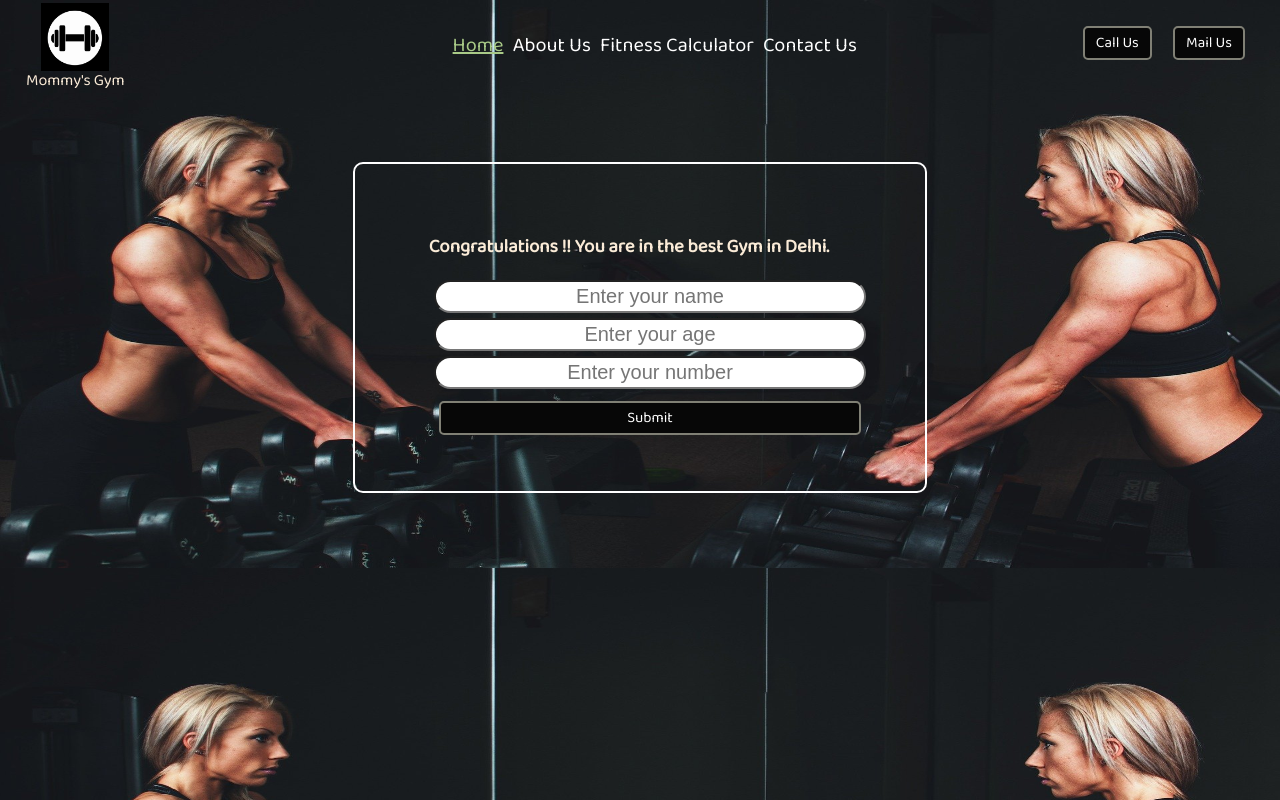
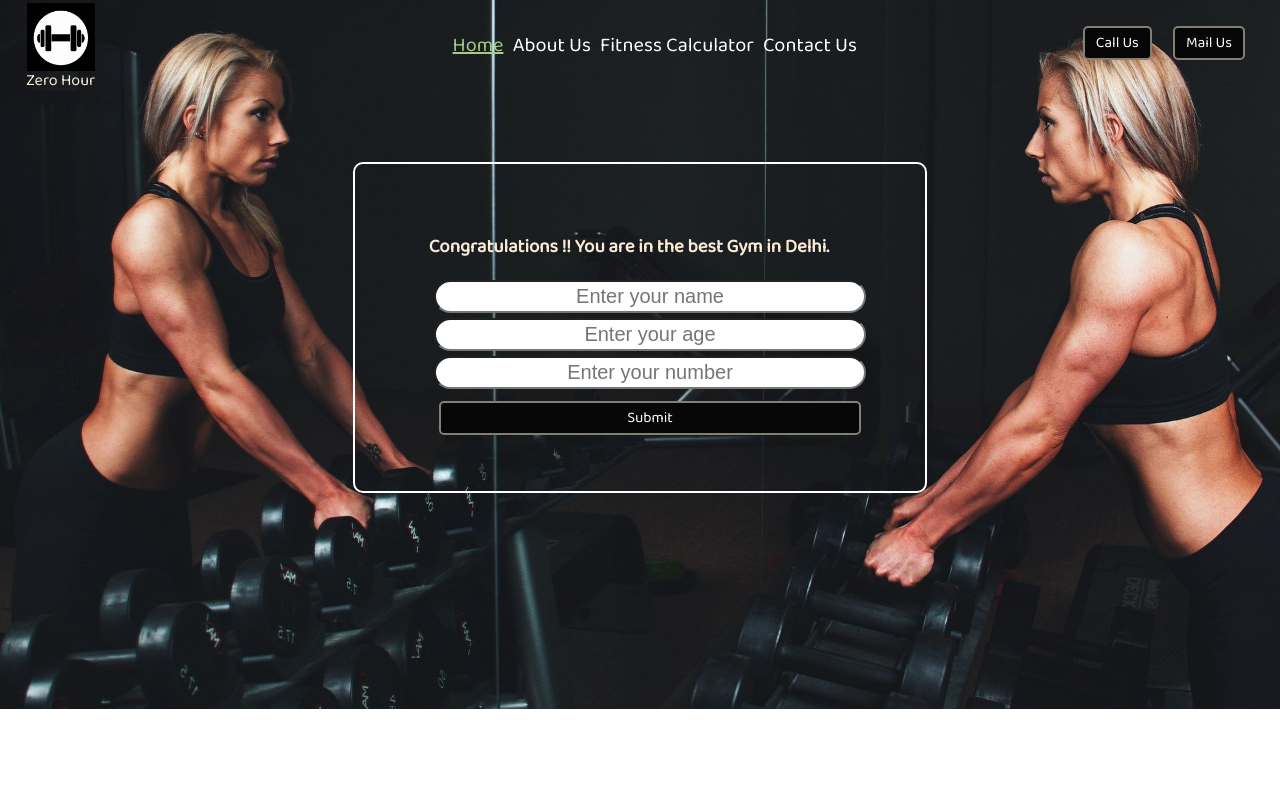
Before and after one commit to abdullahshakir617/localgym_homepage, a plain HTML site: page index.html in a window 1280 px wide. Drawn offline with Linux system fonts and the light colour scheme.

Commit message:
updated name and bg image

```diff
--- a/index.html
+++ b/index.html
@@ -18,8 +18,8 @@
         color: antiquewhite;
         margin: 0px;
         padding: 0px;
-        background: url('images/background.jpg');
-        background-repeat:round;
+        background: url('images/background.jpg') no-repeat center center/cover;
+        /* background-repeat:round; */
         /* background-size:auto; */
     }
 
@@ -134,7 +134,7 @@
         <div class="left">
             <img src="images/logo.jpg" alt="" id="logo">
             <div>
-                Mommy's Gym
+                Zero Hour
             </div>
 
 
```
